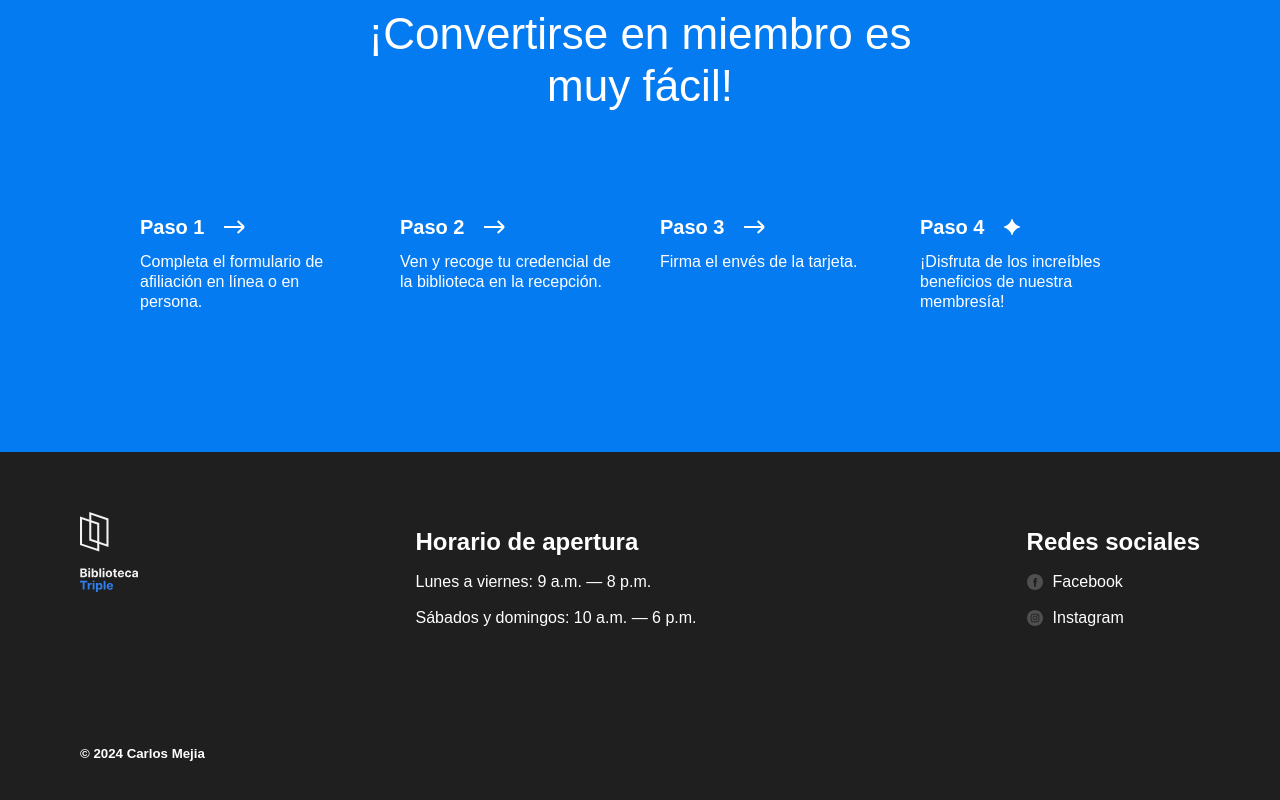
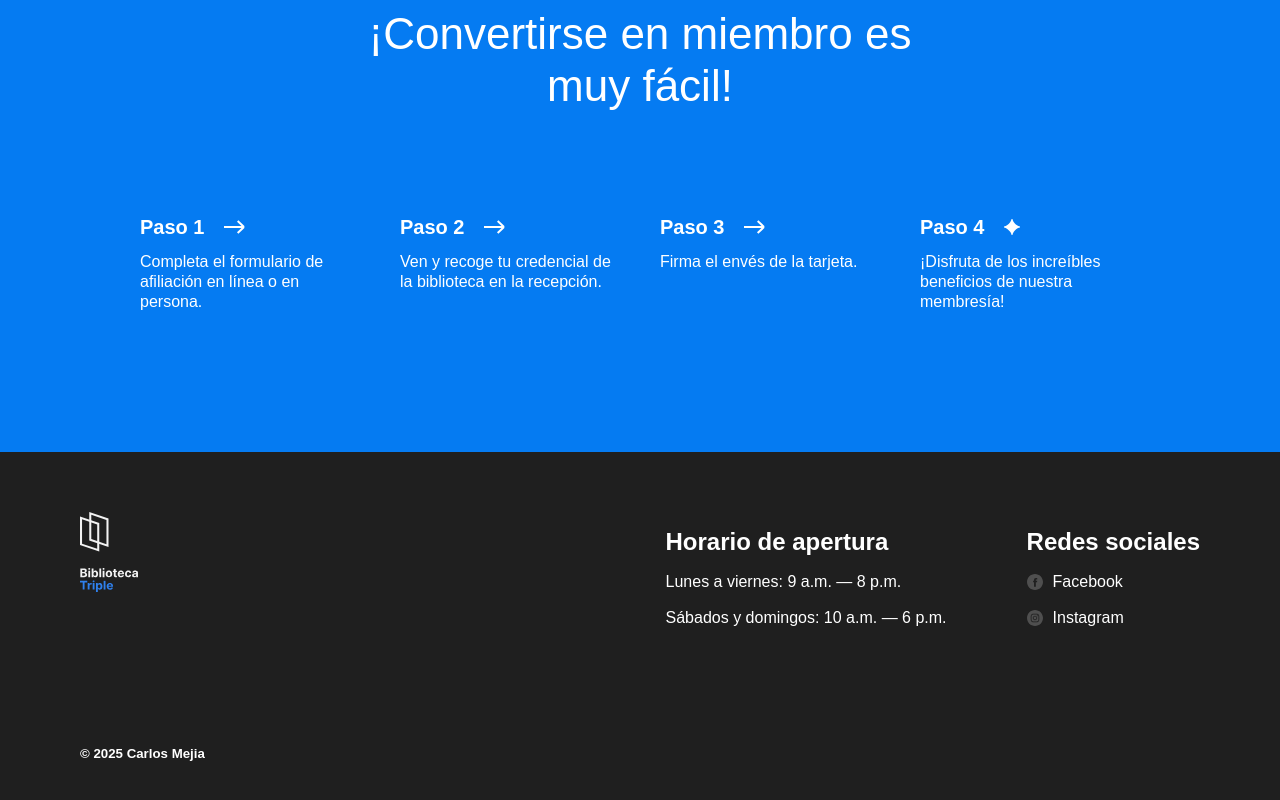
Before and after one commit to cm97-blue/web_project_library_es, a plain HTML site: page index.html in a window 1280 px wide. Shown: the part 3030-3830 px from the top of the page. Drawn offline with Linux system fonts and the light colour scheme.

Commit message:
chnage33

```diff
--- a/index.html
+++ b/index.html
@@ -335,7 +335,7 @@
             </ul>
           </div>
         </section>
-        <h5 class="footer__copyright">© 2024 Carlos Mejia</h5>
+        <h5 class="footer__copyright">© 2025 Carlos Mejia</h5>
       </footer>
     </div>
   </body>
--- a/styles/style.css
+++ b/styles/style.css
@@ -365,7 +365,6 @@
 
 .footer__column_content_hours {
   margin-left: auto;
-  margin-right: 250px;
 }
 
 .footer__column_content_social {
```
Also changed, not shown: 3 other files.
